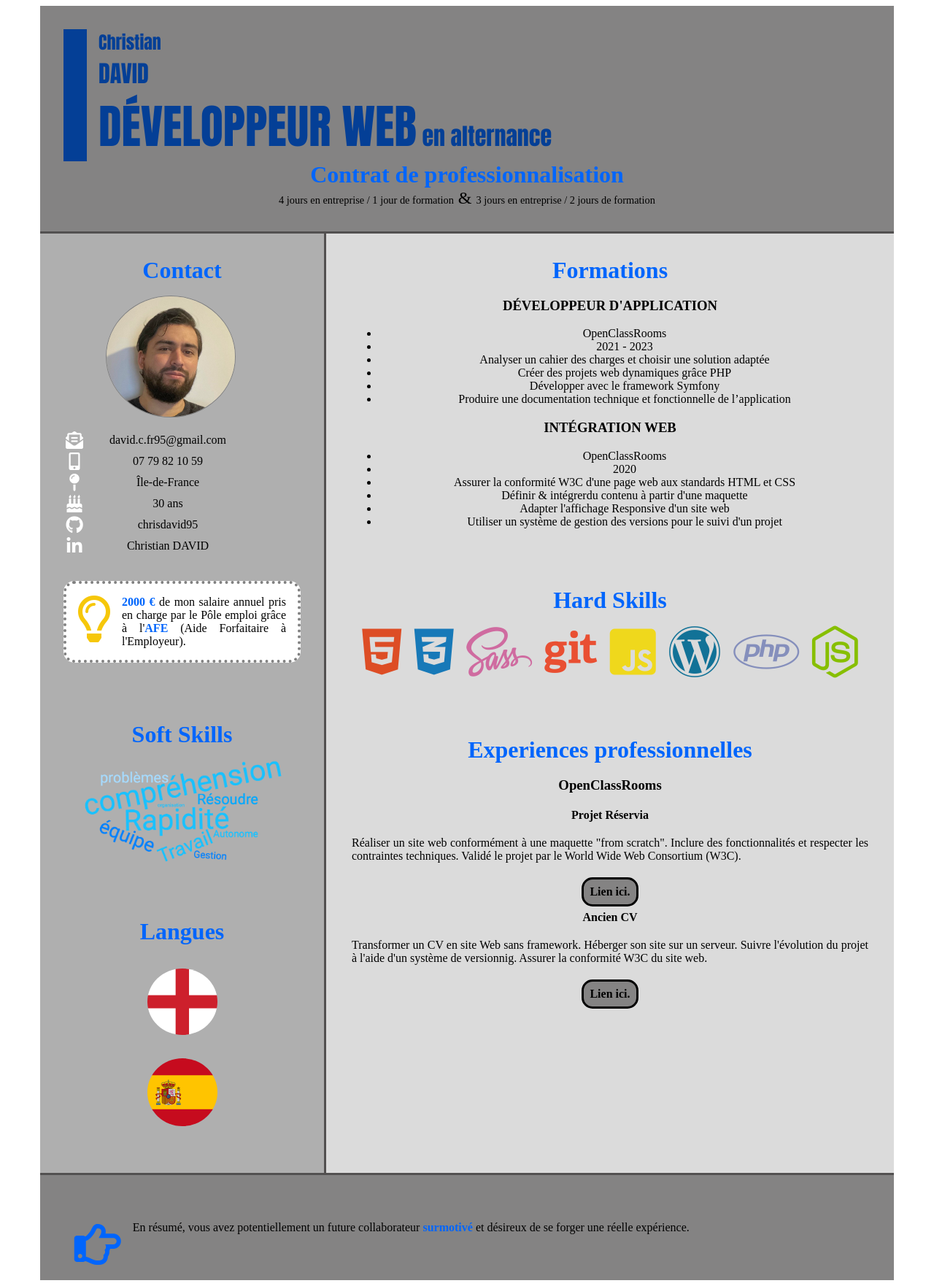
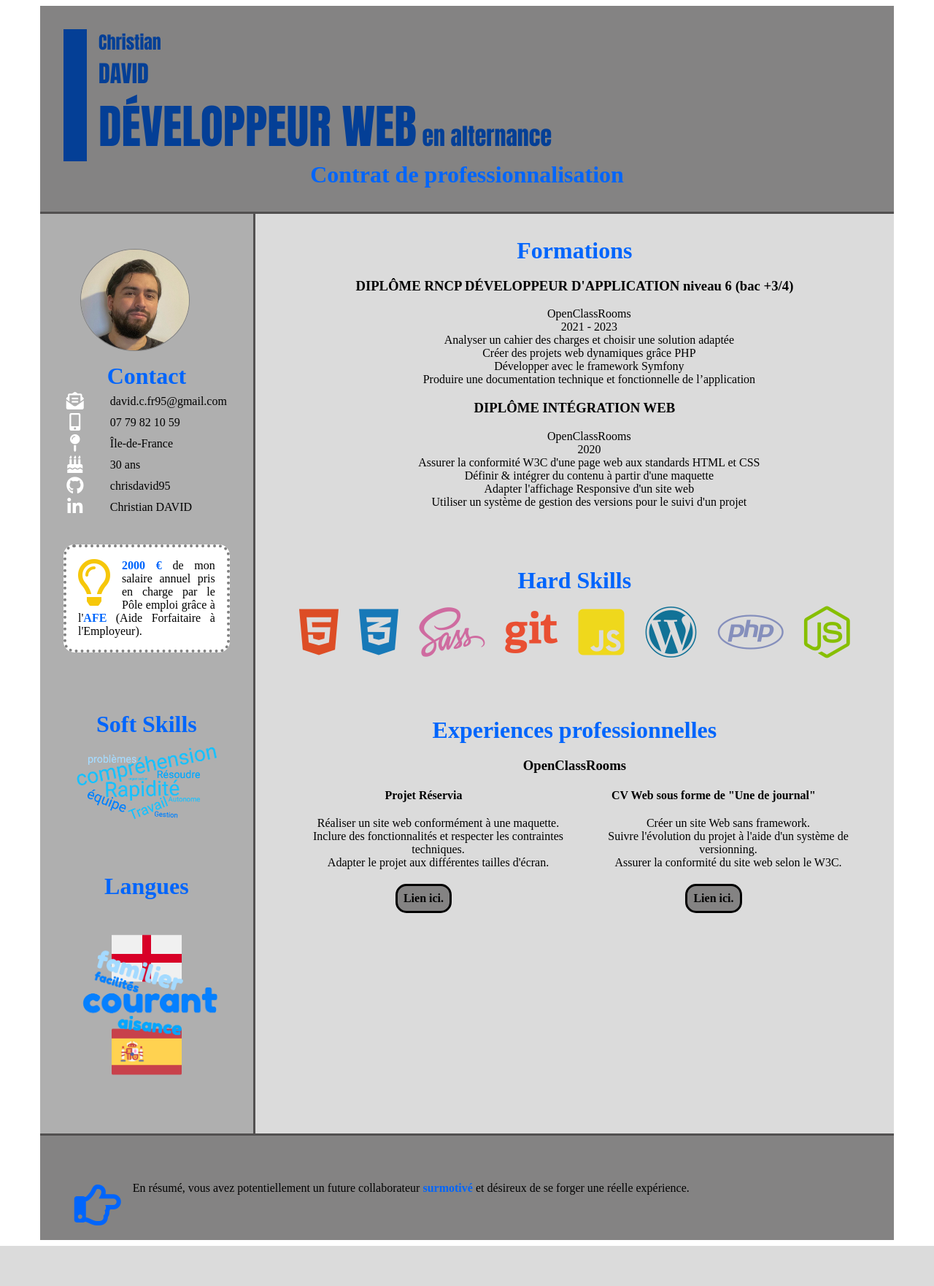
Before and after one commit to chrisdavid95/cv, a PHP site: page / in a window 1280 px wide. Shown: the whole page at 73% size. After the commit the page ends 1707 px from the top, so only its background shows below. Run offline with PHP 8.4, Linux system fonts and the light colour scheme; some libraries are stand-ins or nearby versions.

Commit message:
corrections de fautes d'autographes, amélioration visuel du contenu

```diff
--- a/index.html
+++ b/index.html
@@ -19,7 +19,6 @@
 			<div>
 				<h1><span id="name"><span class="upper1">Christian</span> <span id="upper2">david</span></span> <span id="upper3">Développeur Web</span> <span class="block">en alternance</span></h1>
 				<h2>Contrat de professionnalisation</h2>
-				<p><span class="block">4 jours en entreprise / 1 jour de formation</span><span class="upper1 block"> & </span><span class="block">3 jours en entreprise / 2 jours de formation</span></p>
 			</div>
 	</header>
 
@@ -28,30 +27,30 @@
 		<div id="colA">
 
 			<section>
-				<h2>Contact</h2>
 				<figure>
 					<img alt="photo de christian david" src="photo/chris.jpg" id="moi">
 				</figure>
+				<h2>Contact</h2>
 				<table>
 					<tr>
 						<td class="col1"><i class="fas fa-envelope-open-text"></i></td>
-						<td><a href="mailto:david.c.fr95@gmail.com">david.c.fr95@gmail.com</a></td>
+						<td class="col2"><a href="mailto:david.c.fr95@gmail.com">david.c.fr95@gmail.com</a></td>
 					</tr>
 					<tr>
 						<td class="col1"><i class="fas fa-mobile-alt"></i></td>
-						<td><a href="tel:+33779821059">07 79 82 10 59</a></td>
+						<td class="col2"><a href="tel:+33779821059">07 79 82 10 59</a></td>
 					<tr>
 						<td class="col1"><i class="fas fa-map-pin"></i></td>
-						<td>Île-de-France</td>
+						<td class="col2">Île-de-France</td>
 					<tr>
 						<td class="col1"><i class="fas fa-birthday-cake"></i></td>
-						<td>30 ans</td>
+						<td class="col2">30 ans</td>
 					<tr>
 						<td class="col1"><i class="fab fa-github"></i></td>
-						<td><a href="https://github.com/chrisdavid95">chrisdavid95</a></td>
+						<td class="col2"><a href="https://github.com/chrisdavid95">chrisdavid95</a></td>
 					<tr>
 						<td class="col1"><i class="fab fa-linkedin-in"></i></td>
-						<td><a href="https://www.linkedin.com/in/christian-david-06158919b/">Christian DAVID</a></td>
+						<td class="col2"><a href="https://www.linkedin.com/in/christian-david-06158919b/">Christian DAVID</a></td>
 				</table>
 				<p id="avantages">
 					<i class="far fa-lightbulb"></i><strong>2000 €</strong> de mon salaire annuel pris en charge par le Pôle emploi grâce à l'<strong>AFE</strong> (Aide Forfaitaire à l'Employeur).
@@ -68,8 +67,9 @@
 			<section id="langues">
 				<h2>Langues</h2>
 				<figure>
-					<img src="photo/englandflag.png" alt="le drapeau d'angleterre" class="langues">
-					<img src="photo/spainflag.png" alt="le drapeau d'espagne" class="langues">
+					<img src="photo/england.png" alt="le drapeau d'angleterre" class="langues">
+					<img src="photo/spain.png" alt="le drapeau d'espagne" class="langues">
+					<img src="photo/nuage-de-mots2.png" alt="nuage de mots" id="nuage2">
 				</figure>
 			</section>
 
@@ -80,7 +80,7 @@
 			<section id="formations">
 				<h2>Formations</h2>
 				<article>
-					<h3>DÉVELOPPEUR D'APPLICATION</h3>
+					<h3>DIPLÔME RNCP DÉVELOPPEUR D'APPLICATION niveau 6 (bac +3/4)</h3>
 					<ul>
 						<li>OpenClassRooms</li>
 						<li><time datetime="2021-02-01">2021 - 2023</time></li>
@@ -91,12 +91,12 @@
 					</ul>
 				</article>
 				<article>
-					<h3>INTÉGRATION WEB</h3>
+					<h3><a href="photo/certificat_HTML5_&_CSS3.pdf">DIPLÔME INTÉGRATION WEB</a></h3>
 					<ul>
 						<li>OpenClassRooms</li>
-						<li><time datetime="2021-02-01"><a href="photo/certificat_HTML5_&_CSS3.pdf">2020</a></time></li>
+						<li>2020</li>
 						<li>Assurer la conformité W3C d'une page web aux standards HTML et CSS</li>
-						<li>Définir & intégrerdu contenu à partir d'une maquette</li>
+						<li>Définir & intégrer du contenu à partir d'une maquette</li>
 						<li>Adapter l'affichage Responsive d'un site web</li>
 						<li>Utiliser un système de gestion des versions pour le suivi d'un projet</li>
 					</ul>
@@ -120,6 +120,7 @@
 			<section>
 				<h2>Experiences professionnelles</h2>
 				<h3>OpenClassRooms</h3>
+				<div id="projets">
 					<table>
 						<thead>
 							<tr>
@@ -128,7 +129,11 @@
 						</thead>
 						<tr>
 							<td>
-							<p>Réaliser un site web conformément à une maquette "from scratch". Inclure des fonctionnalités et respecter les contraintes techniques. Validé le projet par le World Wide Web Consortium (W3C).</p>
+								<ul>
+									<li>Réaliser un site web conformément à une maquette.</li>
+									<li>Inclure des fonctionnalités et respecter les contraintes techniques.</li>
+									<li>Adapter le projet aux différentes tailles d'écran.</li>
+								</ul>
 							</td>
 						</tr>
 						<tfoot>
@@ -140,12 +145,16 @@
 					<table>
 						<thead>
 							<tr>
-							<th>Ancien CV</th>
+								<th>CV Web sous forme de "Une de journal"</th>
 							</tr>
 						</thead>
 						<tr>
 							<td>
-							<p>Transformer un CV en site Web sans framework. Héberger son site sur un serveur. Suivre l'évolution du projet à l'aide d'un système de versionnig. Assurer la conformité W3C du site web.</p>
+								<ul>
+									<li>Créer un site Web sans framework.</li>
+									<li>Suivre l'évolution du projet à l'aide d'un système de versionning.</li>
+									<li>Assurer la conformité du site web selon le W3C.</li>
+								</ul>
 							</td>
 						</tr>
 						<tfoot>
@@ -154,6 +163,7 @@
 							</tr>
 						</tfoot>
 					</table>
+				</div>
 			</section>
 
 		</div>
--- a/style.css
+++ b/style.css
@@ -12,28 +12,31 @@ h1{color: #043F96; font-family: impact}
 h2{color: #043F96; font-family: "Apple Symbols"; font-size: 2rem}
 h1, h2, header p{text-align: center; margin: 0}
 h3{text-align: center}
-figure{display: flex; flex-direction: column; justify-content: space-evenly; align-items: center}
+ul{list-style-type: none}
+figure{display: flex; flex-direction: column; justify-content: space-evenly; align-items: center; position: relative}
 footer p{text-align: justify}
 .container{width: 95%; max-width: 1170px; margin: auto}
-#moi{object-fit: contain;width: 11rem; margin-right: 2rem; border-radius: 50%;border: 1px solid grey}
+#moi{object-fit: contain;width: 100%; margin-right: 2rem; border-radius: 50%;border: 1px solid grey}
 #name{display: flex; flex-direction: column; align-items: baseline}
 .upper1{text-transform: capitalize; font-size: 1.3rem}
 #upper2, #upper3{text-transform: uppercase}
 #upper2, h1{font-size: 2rem}
 .block{display: block}
 #colA{background-color: #AFAFAF}
-#colB{background-color: #DBDBDB; flex: 2}
+#colB{background-color: #DBDBDB}
 #colA div{display: flex;flex-direction: column; justify-content: space-evenly}
 #colA li{margin: 2%; text-align: left}
 #colA li:first-of-type {word-break: break-word}
 #colA ul{margin: 0}
 .col1{text-align: center}
+.col2{text-align: left}
+table{display: inline-block; flex-basis: 49%}
 table .fas, table .fab{font-size: 1.5rem; margin-right: 2rem; color: white}
 table p{text-align: justify}
 thead, tfoot{text-align: center}
 #avantages{margin-top: 2rem; text-align: justify; background-color: white; padding: 1rem; border-radius: 15px; border: 4px dotted grey}
 #avantages i, #bilan i{font-size: 4rem; margin-right: 1rem}
-.langues{width: 5rem; border-radius: 50%; margin: 1rem}
+.langues{width: 5rem; margin: 1rem}
 #formations li:first-of-type, #formations li:{font-size: 1.4rem}
 #formations p{margin-bottom: 0; font-size: 1.4rem}
 #technologies p{display: flex; justify-content: space-evenly; flex-wrap: wrap}
@@ -49,12 +52,13 @@ thead, tfoot{text-align: center}
 .fa-php{color: #858FBC}
 .fa-node-js{color: #87BF00}
 .fa-lightbulb{color: #F6C70A}
-.fa-html5, .fa-css3-alt, .fa-sass, .fa-git, .fa-js-square, .fa-wordpress, .fa-php, .fa-node-js, figure img{transition: transform 3s cubic-bezier(1,1,1,1) 0s}
+.fa-html5, .fa-css3-alt, .fa-sass, .fa-git, .fa-js-square, .fa-wordpress, .fa-php, .fa-node-js, figure img{transition: transform 10s cubic-bezier(1,1,1,1) 0s}
 .fa-html5:hover, .fa-css3-alt:hover, .fa-sass:hover, .fa-git:hover, .fa-js-square:hover, .fa-wordpress:hover, .fa-php:hover, .fa-node-js:hover, .fa-paperclip:hover, figure img:hover{transform: rotateY(1500deg)}
 .fa-lightbulb{transition: all 3s cubic-bezier(1,1,1,1) 0s}
 .fa-lightbulb:hover{transform: scale(2)}
 .fa-hand-point-right, h2, strong{color: #0065FC}
 #nuage{width: 90%; margin: auto}
+#nuage2{position: absolute; width: 13rem}
 .projet{padding: 0.5rem; display: inline-block; border: 3px solid; background-color: #848383; border-radius: 15px}
 #bilan{background-color: #848383; padding: 4%; border-top: 3px solid #525050}
 
@@ -70,8 +74,9 @@ section{padding: 2rem}
 .block{display: inline}
 main{display: flex; justify-content: space-between; text-align: center}
 #colA{border-right: 3px solid #525050; flex: 1}
+#colB{flex: 3}
 #colA li:first-of-type{word-break: normal}
-#colA li{}
-.langues{width: 6rem; border-radius: 50%}
-#nuage{width: 18rem; margin: auto}
+#projets{display: flex}
+.langues{width: 6rem}
+#nuage{margin: auto}
 }
```
Also changed, not shown: photo/england.png (added), photo/englandflag.png (deleted), photo/nuage-de-mots2.png (added), photo/spain.png (added), photo/spainflag.png (deleted). Lines whose indentation alone changed are shown as unchanged.
